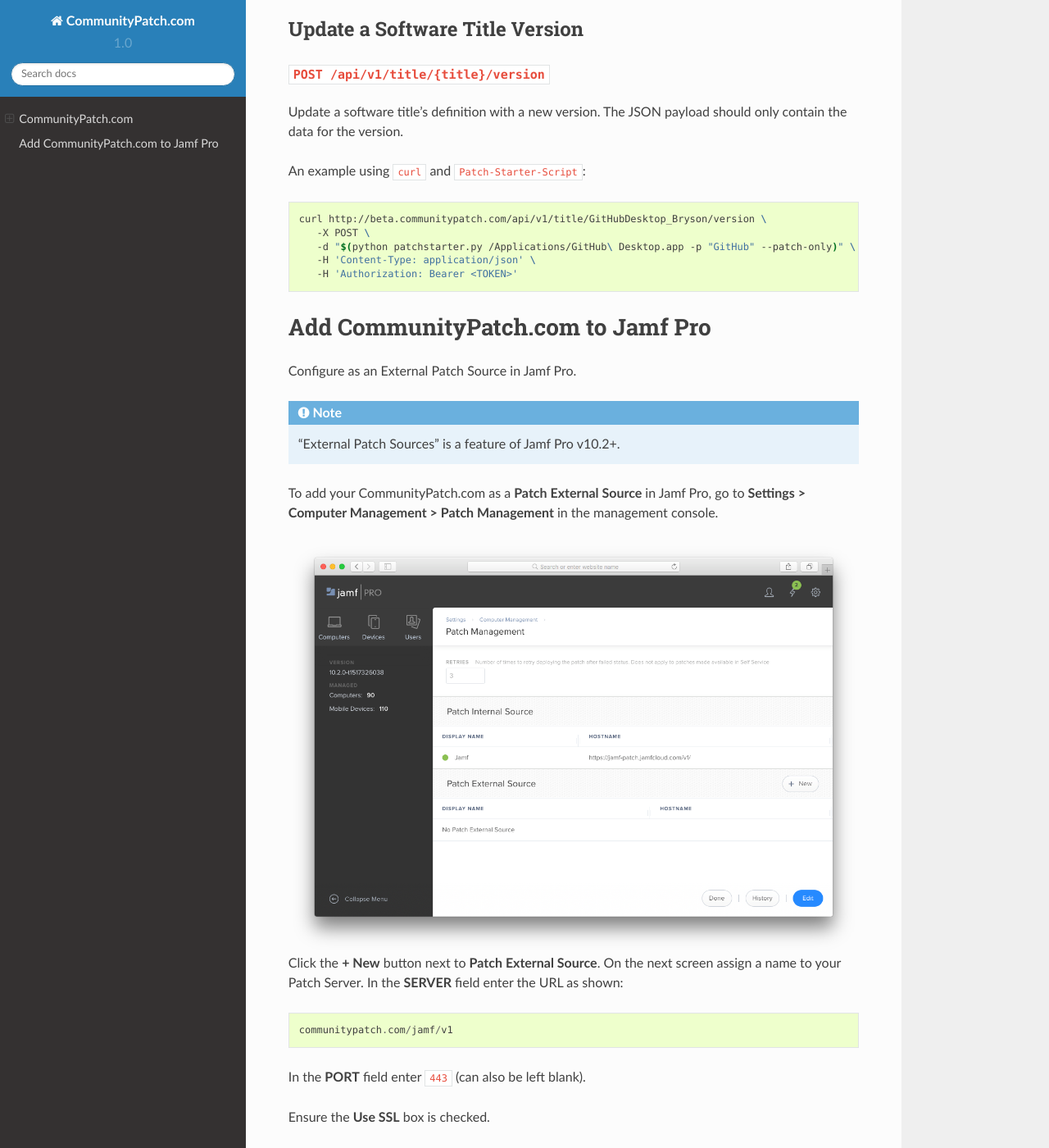
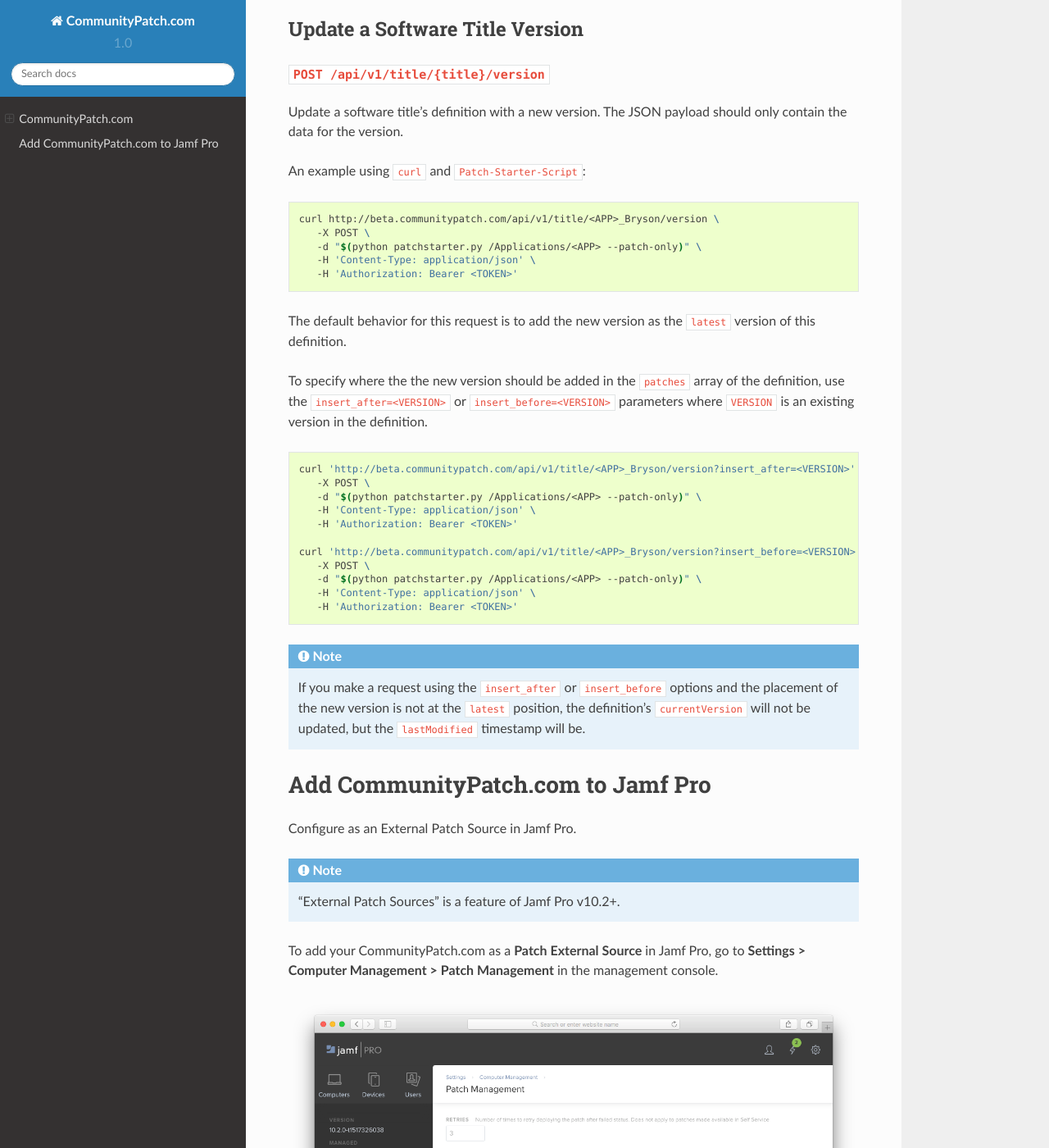
Before and after one commit to brysontyrrell/CommunityPatch, a Sphinx documentation site: the page built from docs/index.rst, in a window 1280 px wide and 1400 px high, scrolled down 1208 px. Shown: the whole window at 82% size. Built offline with Sphinx 7.4.7 and the Read the Docs theme 2.0.0, drawn with Linux system fonts in a browser that asks for light colours.

Commit message:
added 'insert_after' and 'insert_before' options to the API

```diff
--- a/docs/index.rst
+++ b/docs/index.rst
@@ -51,7 +51,7 @@
 
    curl https://beta.communitypatch.com/api/v1/title \
       -X POST \
-      -d "{\"author_name\": \"Bryson\", \"author_email\": \"bryson.tyrrell@gmail.com\", \"definition\": $(python patchstarter.py /Applications/GitHub\ Desktop.app -p "GitHub")}" \
+      -d "{\"author_name\": \"Bryson\", \"author_email\": \"bryson.tyrrell@gmail.com\", \"definition\": $(python patchstarter.py /Applications/<APP> -p "<PUBLISHER>")}" \
       -H 'Content-Type: application/json'
 
 Update a Software Title Version
@@ -67,11 +67,40 @@
 
 .. code-block:: bash
 
-   curl http://beta.communitypatch.com/api/v1/title/GitHubDesktop_Bryson/version \
+   curl http://beta.communitypatch.com/api/v1/title/<APP>_Bryson/version \
       -X POST \
-      -d "$(python patchstarter.py /Applications/GitHub\ Desktop.app -p "GitHub" --patch-only)" \
+      -d "$(python patchstarter.py /Applications/<APP> --patch-only)" \
       -H 'Content-Type: application/json' \
       -H 'Authorization: Bearer <TOKEN>'
+
+The default behavior for this request is to add the new version as the
+``latest`` version of this definition.
+
+To specify where the the new version should be added in the ``patches`` array of
+the definition, use the ``insert_after=<VERSION>`` or
+``insert_before=<VERSION>`` parameters where ``VERSION`` is an existing version
+in the definition.
+
+.. code-block:: bash
+
+   curl 'http://beta.communitypatch.com/api/v1/title/<APP>_Bryson/version?insert_after=<VERSION>' \
+      -X POST \
+      -d "$(python patchstarter.py /Applications/<APP> --patch-only)" \
+      -H 'Content-Type: application/json' \
+      -H 'Authorization: Bearer <TOKEN>'
+
+   curl 'http://beta.communitypatch.com/api/v1/title/<APP>_Bryson/version?insert_before=<VERSION>' \
+      -X POST \
+      -d "$(python patchstarter.py /Applications/<APP> --patch-only)" \
+      -H 'Content-Type: application/json' \
+      -H 'Authorization: Bearer <TOKEN>'
+
+.. note::
+
+   If you make a request using the ``insert_after`` or ``insert_before`` options
+   and the placement of the new version is not at the ``latest`` position, the
+   definition's ``currentVersion`` will not be updated, but the ``lastModified``
+   timestamp will be.
 
 Add CommunityPatch.com to Jamf Pro
 ==================================
```
Also changed, not shown: 1 other file.
